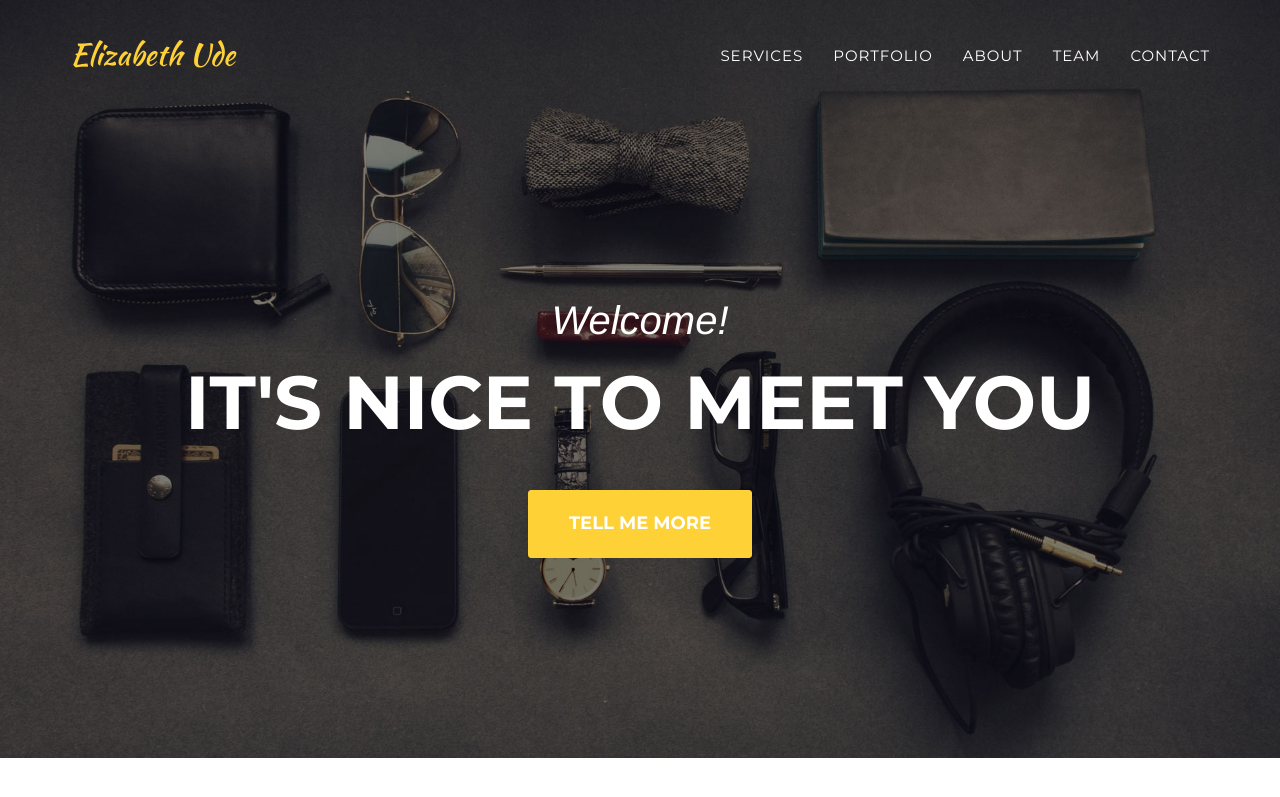
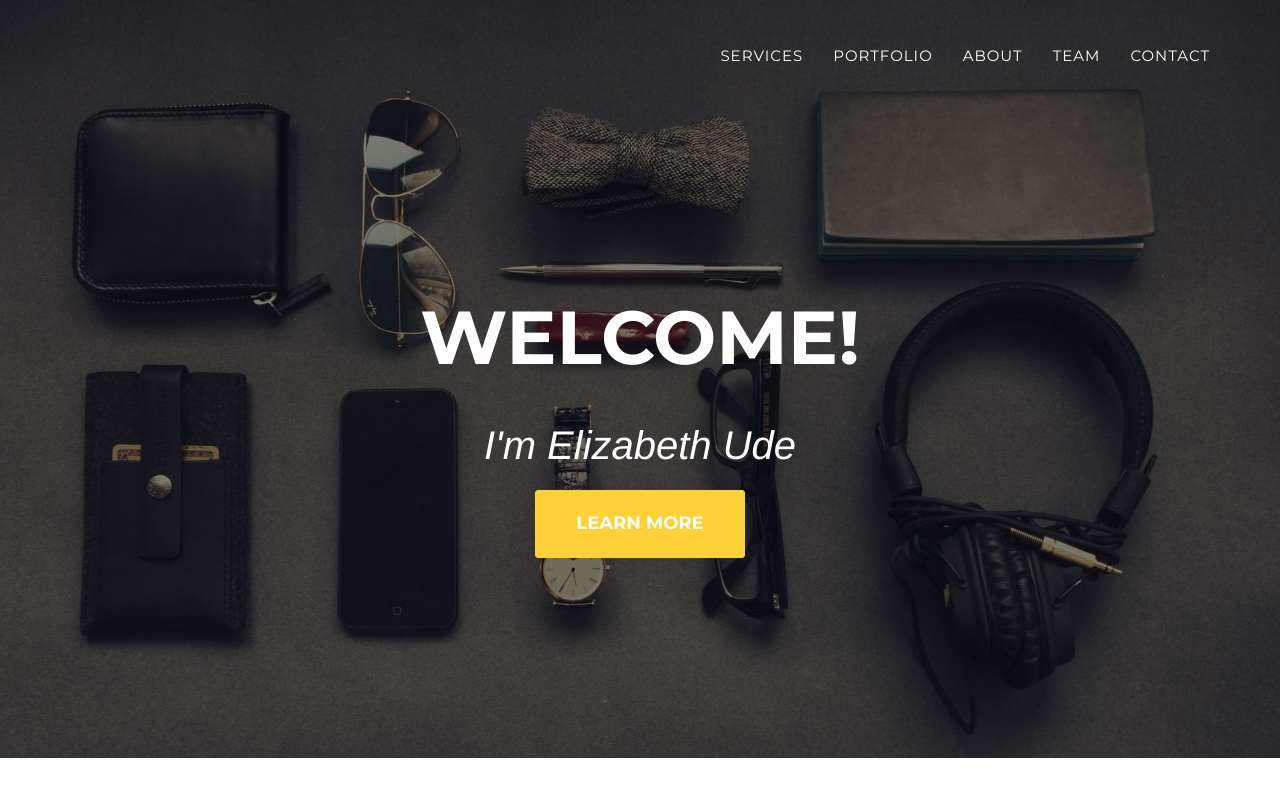
Before and after one commit to elizabethude/lizude.github.io, a Jekyll site: the page built from index.html, in a window 1280 px wide and 900 px high. Shown: the top 797 px of the window. Built offline with Jekyll 4.4.1, drawn with Linux system fonts in a browser that asks for light colours; nearby versions of some CDN libraries; some web fonts are replaced; library files that are not in the unit come from our copies.

Commit message:
Update header.html

```diff
--- a/_includes/header.html
+++ b/_includes/header.html
@@ -9,7 +9,7 @@
                     <span class="icon-bar"></span>
                     <span class="icon-bar"></span>
                 </button>
-                <a class="navbar-brand page-scroll" href="#page-top">Elizabeth Ude</a>
+                <a class="navbar-brand page-scroll" href="#page-top"> </a>
             </div>
 
             <!-- Collect the nav links, forms, and other content for toggling -->
@@ -44,9 +44,9 @@
     <header>
         <div class="container">
             <div class="intro-text">
-                <div class="intro-lead-in"> Welcome! </div>
-                <div class="intro-heading">It's Nice To Meet You</div>
-                <a href="#services" class="page-scroll btn btn-xl">Tell Me More</a>
+                <div class="intro-heading"> Welcome! </div>
+                <div class="intro-lead-in"> I'm Elizabeth Ude </div>
+                <a href="#services" class="page-scroll btn btn-xl">Learn more</a>
             </div>
         </div>
     </header>
```
